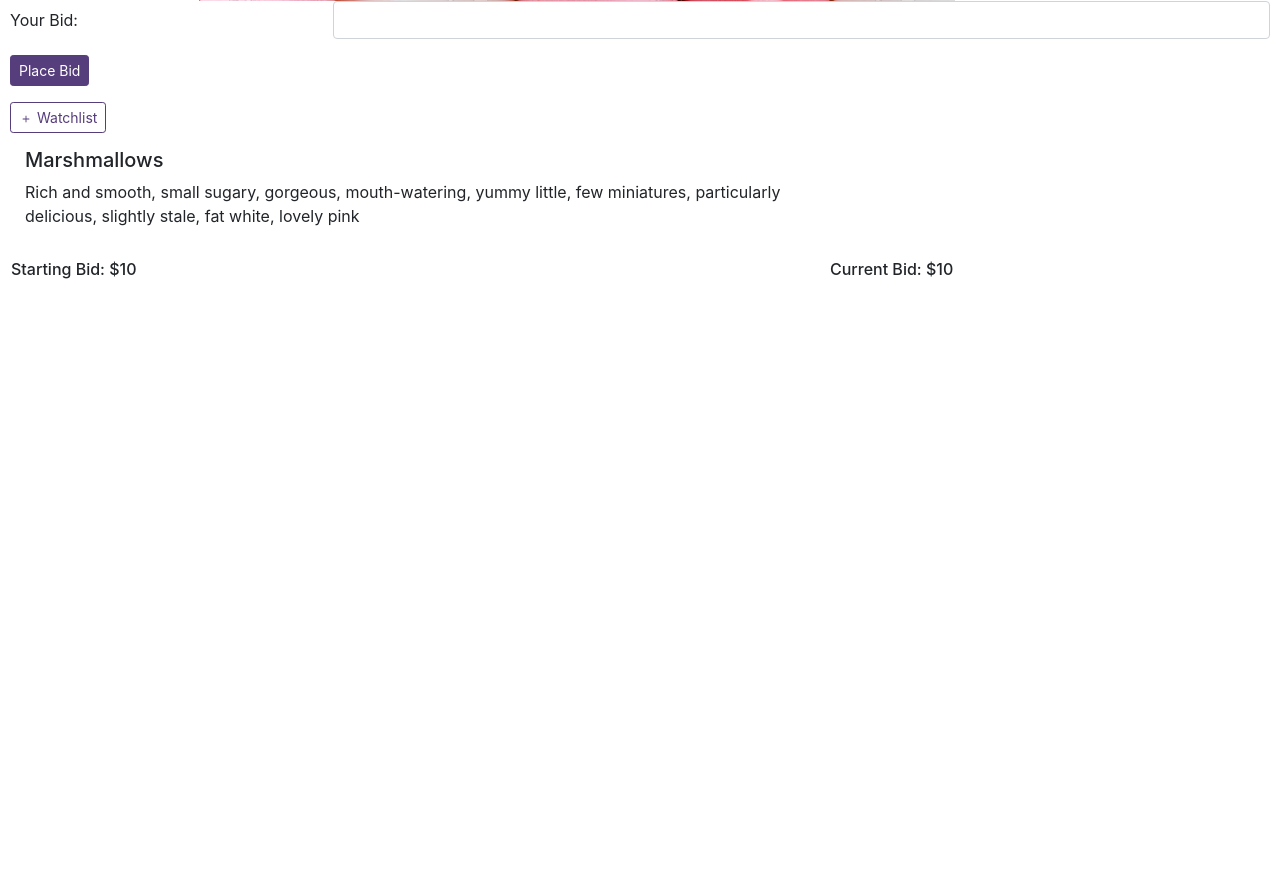
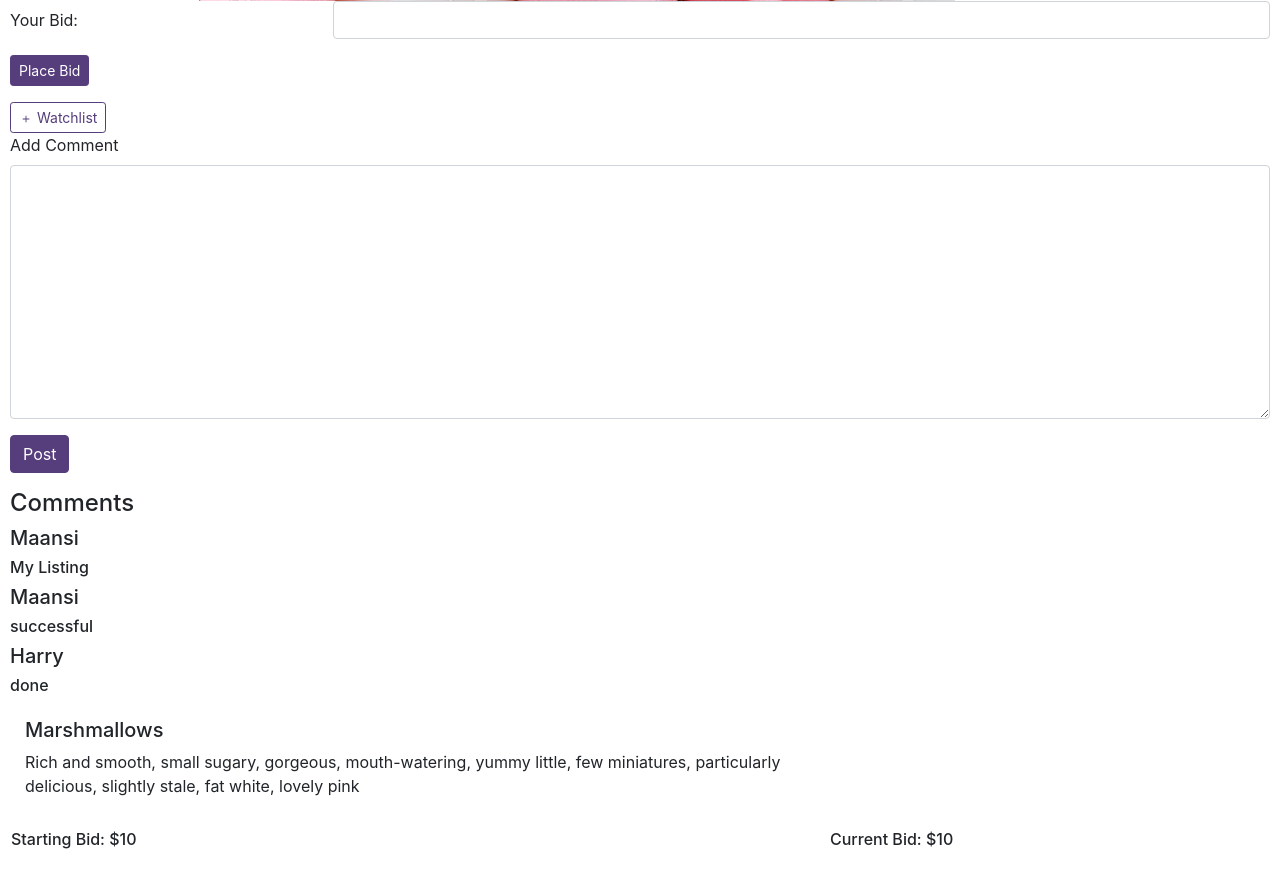
Before and after one commit to Maan17/auction, a Django app: page /details/2 in a window 1280 px wide. Shown: the part 688-1557 px from the top of the page. Before the commit the page ends 967 px from the top, so only its background shows below. Run offline with Django 3.2, Linux system fonts and the light colour scheme; a user stored in the database is signed in; data comes from the database, SQL or seed files in the repository; both versions use the stored data as it was after the commit; data that the repository does not hold is empty; some libraries are stand-ins or nearby versions.

Commit message:
Comment Feature Aded

```diff
--- a/auctions/models.py
+++ b/auctions/models.py
@@ -40,6 +40,8 @@ class Comment(models.Model):
     item=models.ForeignKey(listing,on_delete=models.CASCADE)
     comment=models.TextField()
     date=models.DateTimeField(default=timezone.now)
+    def __str__(self):
+        return f"{self.user}  : {self.comment}"
 
 class Watchlist(models.Model):
     user = models.ForeignKey(settings.AUTH_USER_MODEL, on_delete=models.CASCADE)
--- a/auctions/templates/auctions/details.html
+++ b/auctions/templates/auctions/details.html
@@ -68,6 +68,22 @@
                             <h4 class="alert-heading">Bid Closed</h4>
                         </div>
                     {% endif %}
+                        <form action="{% url 'add_comment' info.id %}" enctype="multipart/form-data" method="POST">
+                            {% for comment in comment %}{% load widget_tweaks %}
+                                <div class="form-group">
+                                    <label for="{{ comment.id_for_label }}">Add Comment</label>{% csrf_token %}
+                                    {{ comment | add_class:"form-control"}}
+                                </div>
+                            {% endfor %}
+                                <div class="form-group">
+                                    <button type="submit" class="btn btn-primary">Post</button>
+                                </div>
+                        </form>
+                        <h4>Comments</h4>
+                        {% for comm in comm %}
+                            <h5>{{ comm.user }}</h5>
+                            <h6>{{ comm.comment }}</h6>
+                        {% endfor %}
                 {% endif %}
             </td>
         </tr>
--- a/auctions/urls.py
+++ b/auctions/urls.py
@@ -15,4 +15,5 @@ urlpatterns = [
     path("bid/<int:product_id>",views.bid,name="bid"),
     path("close_bid/<int:product_id>",views.close_bid,name="close_bid"),
     path("all_listings",views.all_listings,name="all_listings"),
+    path("add_comment/<int:product_id>",views.add_comment,name="add_comment"),
 ]
--- a/auctions/views.py
+++ b/auctions/views.py
@@ -3,8 +3,8 @@ from django.db import IntegrityError
 from django.http import HttpResponse, HttpResponseRedirect, HttpResponseNotFound
 from django.shortcuts import render,get_object_or_404,redirect
 from django.urls import reverse
-from .models import listing,Watchlist,Bid,User
-from .forms import listingForm,BidForm
+from .models import listing,Watchlist,Bid,User,Comment
+from .forms import listingForm,BidForm,CommentForm
 from django.contrib import messages
 
 def index(request):
@@ -12,7 +12,7 @@ def index(request):
     return render(request, "auctions/index.html",{'infos':infos})
 
 def create(request):
-    infos=listing.objects.all()
+    infos=listing.objects.all(active=True)
     form = listingForm(request.POST, request.FILES)
     if form.is_valid():
         item = form.save(commit=False)
@@ -28,12 +28,17 @@ def all_listings(request):
 
 def details(request,product_id):
     detail=get_object_or_404(listing,pk=product_id)
+    if Comment.objects.filter(item_id=product_id).exists():
+        comm=Comment.objects.filter(item_id=product_id)
+    else:
+        comm=None
     owner=False
     win=False
     active=False
     if request.user.is_authenticated:
         delete=Watchlist.objects.filter(user=request.user, item=product_id)
         amt=BidForm()
+        comment=CommentForm()
         if request.user.username == detail.owner:
             owner=True
         if Bid.objects.filter(item__id=product_id).exists():
@@ -54,6 +59,8 @@ def details(request,product_id):
         'owner':owner,
         'win':win,
         'active':active,
+        'comm':comm,
+        'comment':comment,
         })
     else:
         return render(request,'auctions/details.html',{
@@ -83,6 +90,22 @@ def bid(request,product_id):
             bidform=BidForm(instance=bidi)
             return details(request, product_id)
     return HttpResponseRedirect(reverse("details", args=(product_id,)))
+
+def add_comment(request,product_id):
+    product=get_object_or_404(listing,pk=product_id)
+    if request.method=='POST':
+        prod=Comment(user=request.user,item=product)
+        form=CommentForm(request.POST,instance=prod)
+        if form.is_valid():
+            comment=form.save()
+            comment.user=request.user
+            comment.item=product
+            comment.save()
+            return HttpResponseRedirect(reverse("details", args=(product_id,)))
+    else:
+        form=CommentForm()
+        return details(request, product_id)
+    return HttpResponseRedirect(reverse("index", args=(product_id,)))
 
 def watchlist(request):
     current_user_watchlist, created = Watchlist.objects.get_or_create(user = request.user)
```
Also changed, not shown: auctions/templates/auctions/add_comment.html (+19 -0 lines), auctions/migrations/0001_initial.py, db.sqlite3, media/product/hipp-chairs_avRq8Lv.jpg (added), media/product/marsh_9L7CIdw.jpg (added), media/product/toy_QObmlVh.png (added).
